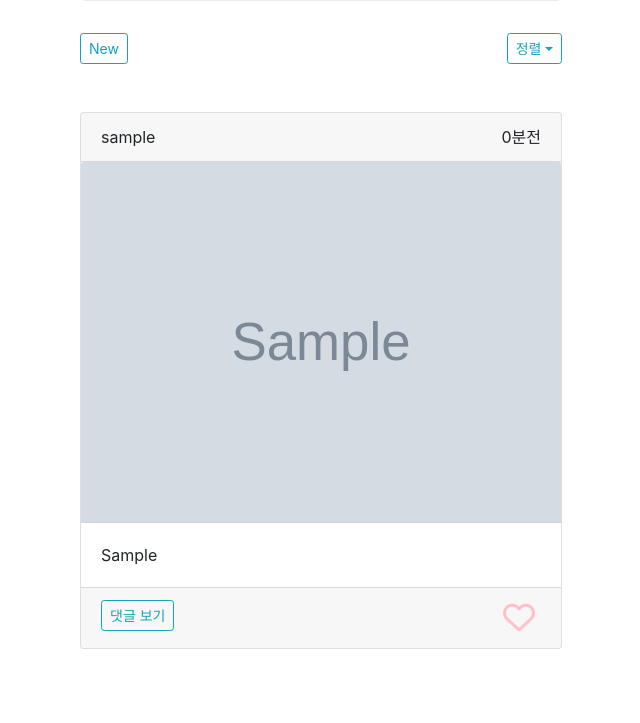
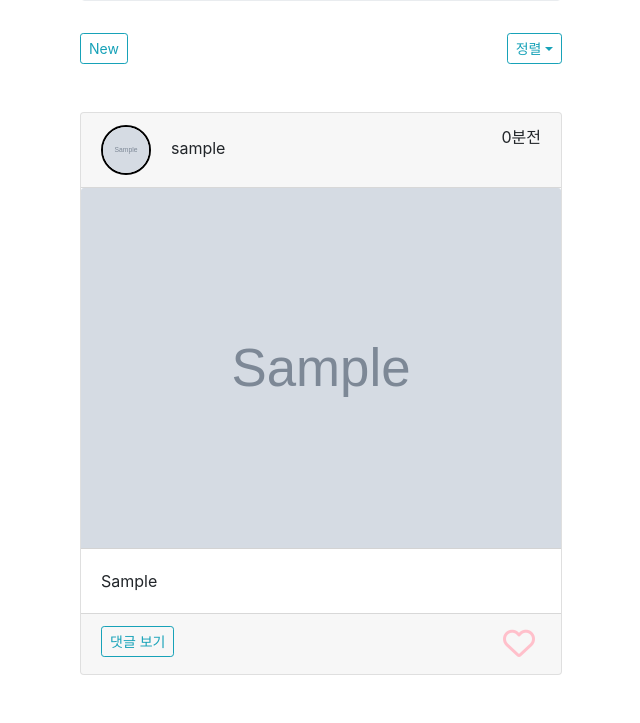
Before and after one commit to choisaywhy/instagram_lecture, a Django app: page / in a window 1280 px wide. Shown: the part 419-1142 px from the top of the page, without its empty margins (319-959 px from the left). Before the commit the page ends 1068 px from the top, so only its background shows below. Run offline with Django 3.2, Linux system fonts and the light colour scheme; tables that the repository leaves empty hold one stand-in row (values such as "Sample post"); grey boxes marked "Sample" are stand-in pictures; some libraries are stand-ins or nearby versions.

Commit message:
프로필 사진, 주석 추가

```diff
--- a/insta/views.py
+++ b/insta/views.py
@@ -20,13 +20,14 @@ def main(request):
         for post in post_list:
             posts.append(post[0])
 
-    try:
+    try: # liked_post print해보면 현재 사용자가 좋아요 누른 querySet[post.id]이 나옵니다. -> 템플렛단에서 posts for문 돌면서 liked_post와 대조 후 하트/빈하트 출력하려고
         # API의 자세한 설명은 https://docs.djangoproject.com/en/2.2/ref/models/querysets/#values-list 를 참고해주세요
         liked_post =  Like.objects.filter(user=request.user).values_list('post__id', flat=True)
     except:
         liked_post = None
 
-    # 좋아요의 개수를 통해 정렬하는 로직이며, sorted 함수의 key 인자가 정렬의 기준이 됩니다.
+    # +) {post.id : 좋아요갯수} 인 dict 만들어서 좋아요순으로 내림차순(reverse=True)정렬함니다. 왜 dict를 썼냐면 post.id랑 post.좋아요 짝지을려고 | dict의 키값은 유일해야 하니까 post.id로 했음
+    # 좋아요의 개수를 통해 정렬하는 로직이며, sorted 함수의 key 인자가 정렬의 기준이 됩니다. -> 요기선 key를 1번째, 즉 dict의 value값으로 줍니다. 0으로 바꾸면 dict의 key가 되겠쥬
     # 따라서 post의 like_count 필드를 기준으로 정렬을 수행합니다.
     # elif sort == 'like':
     #     posts = Post.objects.all()
@@ -76,3 +77,4 @@ def like(request,post_pk):
             Like.objects.create(user=request.user, post=post)
 
     return redirect('main')
+    # 지금 로그인한 유저가 해당 포스트 좋아요 눌렀으면 -> 지워 | 안눌렀으면 -> 눌러(좋아요 객체 맹글어)
--- a/templates/insta/main.html
+++ b/templates/insta/main.html
@@ -25,7 +25,9 @@
 
 {% for post in posts %}
 <div class="card mt-5">
-  <div class="card-header">{{ post.user }}<span class="float-right" data-toggle="tooltip" data-placement="right"
+  <div class="card-header">
+    <img src="{{post.user.profile.url}}" class="profile" style="margin-right:20px;">{{ post.user }}
+    <span class="float-right" data-toggle="tooltip" data-placement="right"
       title="{{ post.updated | date:'Y년 n월 j일 a g:i' }}">{{ post.updated | timesince }}전</span></div>
   <img src="{{ post.image.url }}" class="card-img-top">
   <div class="card-body" style="border-top: 0.5px solid lightgray">
@@ -63,8 +65,12 @@
       <div class="modal-body">
         {% for comment in post.comment_set.all %}
         <blockquote class="blockquote">
-          <p class="mb-0">{{ comment.content }}</p>
-          <footer class="blockquote-footer">{{ comment.user }}</footer>
+          <img src="{{comment.user.profile.url}}" class = "profile" style="position: absolute;">
+          <div style="padding-inline-start:15%">
+            <p class="mb-0">{{ comment.content }}</p>
+            <footer class="blockquote-footer">{{ comment.user }}</footer>
+          </div>
+
         </blockquote>
         {% endfor %}
       </div>
@@ -84,6 +90,15 @@
   </div>
 </div>
 <!-- 댓글 모달 끝 -->
+
+<style>
+.profile{
+  border: 2px solid black;
+  border-radius: 50%;
+  height: 50px;
+  width: 50px;
+}
+</style>
 {% endfor %}
 
 {% endblock %}
```
